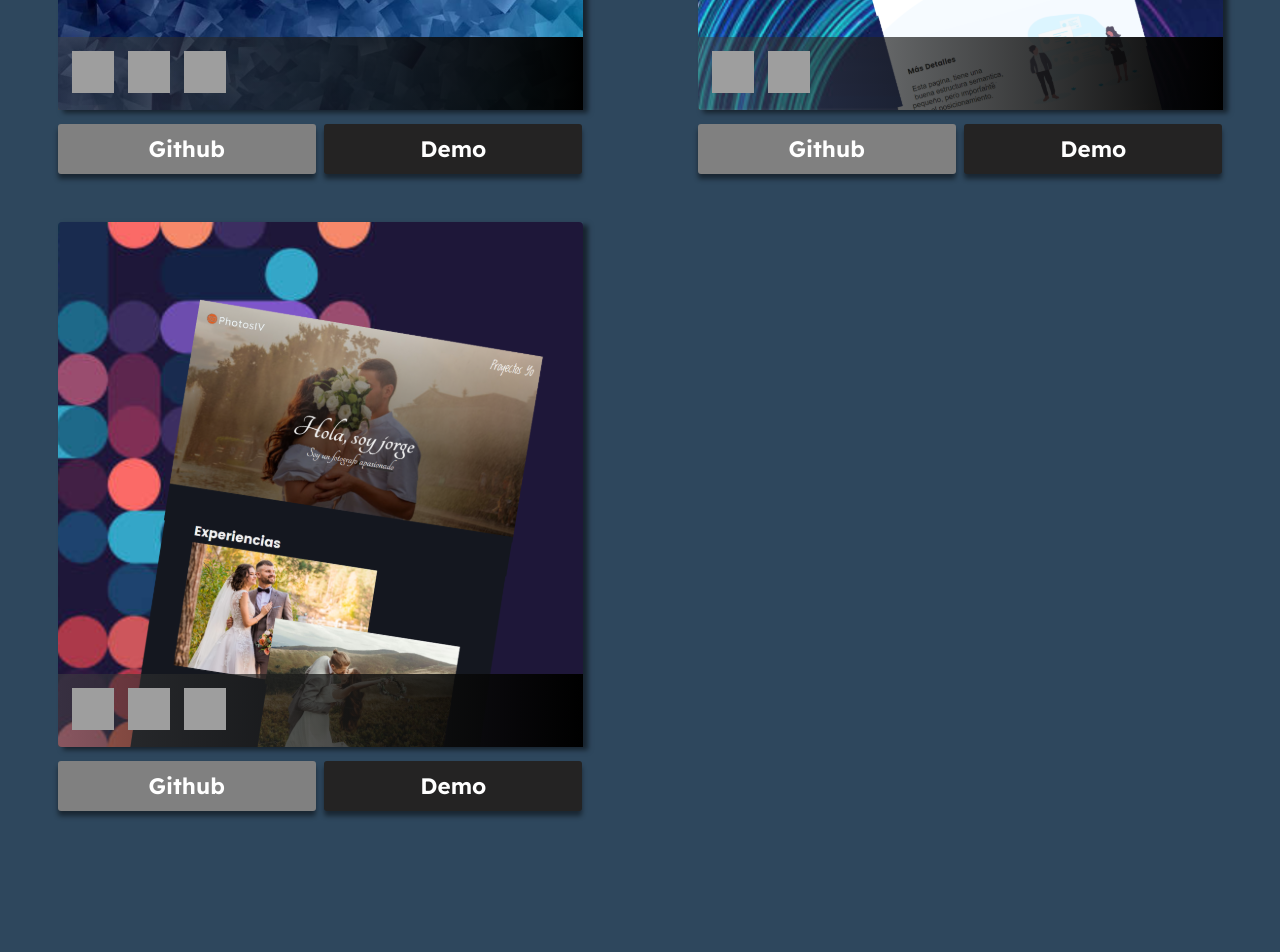
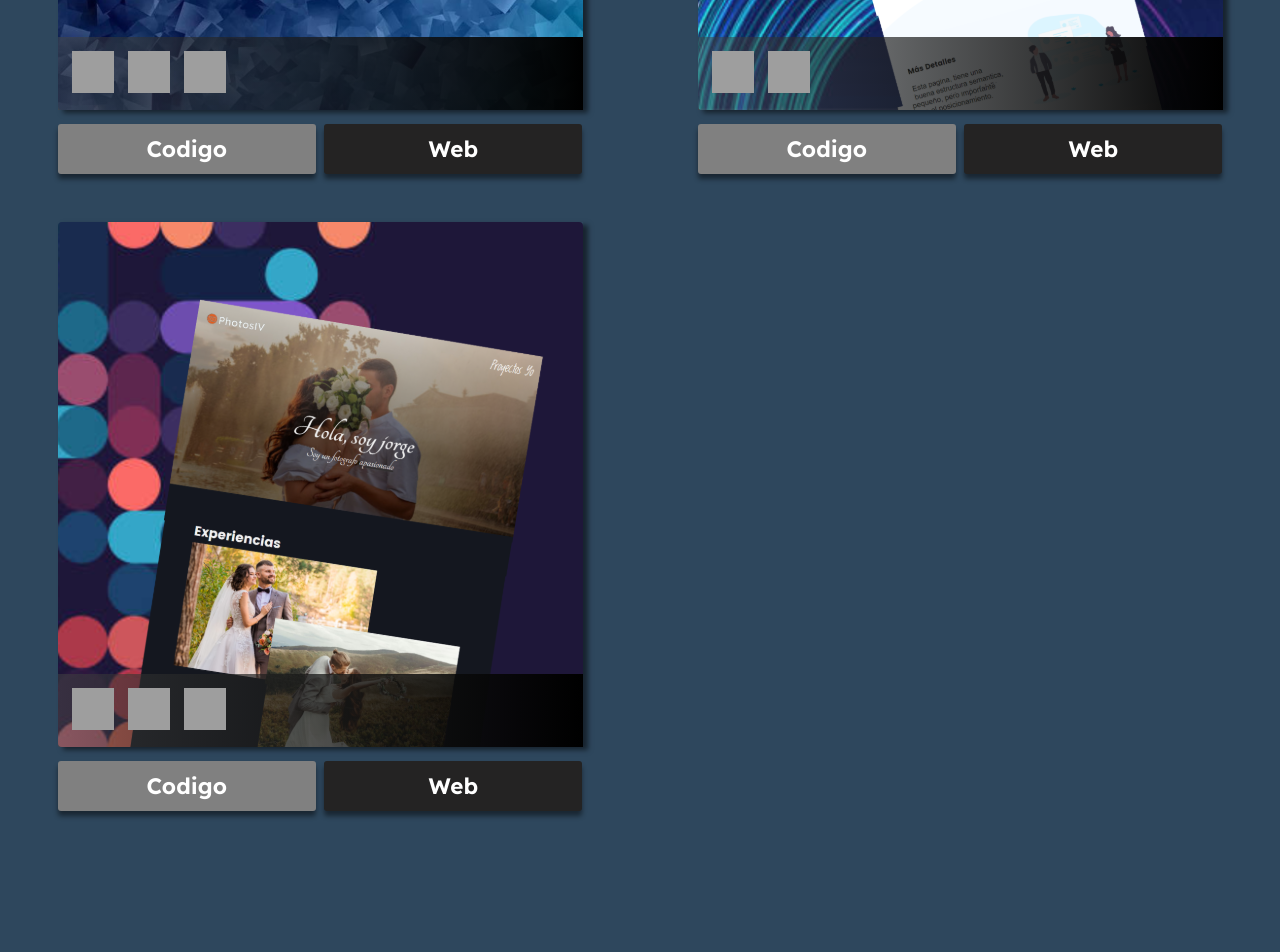
Before and after one commit to Roger-aprende/Portafolio, a React (Vite) app: page / in a window 1280 px wide. Shown: the part 1540-2492 px from the top of the page. Built offline with nearby package versions, Linux system fonts and the light colour scheme; grey boxes are pictures that could not be loaded.

Commit message:
Correciones ortograficas: Más cambia a "github" por codigo y Demo por "Web"

```diff
--- a/src/components/about-me/AbouME.jsx
+++ b/src/components/about-me/AbouME.jsx
@@ -26,7 +26,7 @@ export function AbuotMe ({title, memo_1, memo_2, memo_3 ,who_I}){
                 </p>
 
                 <p className="about-me__text">
-                    Programaba en casa de conocidos,<span className="about-me__highlight"> <span className="span span-grey">descargaba</span> los tutoriales, para repasarlos en donde pudiera,</span>  ya que en mi casa no podía estar siempre, a la vez trabaja para conseguir mejores herramientas e internet
+                    Programaba en casa de conocidos,<span className="about-me__highlight"> <span className="span span-grey">descargaba</span> los tutoriales, para repasarlos en donde pudiera,</span>  ya que en mi casa no podía estar siempre, a la vez trabajaba para conseguir mejores herramientas e internet
                 </p>
 
                 <p className="about-me__text">
@@ -40,11 +40,11 @@ export function AbuotMe ({title, memo_1, memo_2, memo_3 ,who_I}){
                 </div>
 
                 <p className="about-me__text">
-                        Por ello decidí crecer en silencio, pero ya es hora de demostrar de que soy capaz, quiero agradecerle a <a href="https://manz.dev/" target="_blank" title="Visita su web" className="span span-purple">MANZ</a> <a href="https://www.youtube.com/@DorianDesings" title="Visita su web" className="span span-black">DORIAN</a> <a href="https://jonmircha.com/" target="_blank" title="Visita su web" className="span span-orange">JONMIRCHA</a> <a href="https://midu.dev/" target="_blank" title="Visita su web" className="span span-blue">MIDUDEV</a> a todas esas personas que subieron cursos gratuitos de los cuales aprendí
+                        Por ello decidí crecer en silencio, pero ya es hora de demostrar de que soy capaz, quiero agradecerle a <a href="https://manz.dev/" target="_blank" title="Visita su web" className="span span-purple">MANZ</a> <a href="https://www.youtube.com/@DorianDesings" title="Visita su web" className="span span-black">DORIAN</a> <a href="https://jonmircha.com/" target="_blank" title="Visita su web" className="span span-orange">JONMIRCHA</a> <a href="https://midu.dev/" target="_blank" title="Visita su web" className="span span-blue">MIDUDEV</a> y a todas esas personas que subieron cursos gratuitos de los cuales aprendí
                 </p>
 
                 <p className="about-me__text">
-                        También a DIOS por regalarme esta historia la cual la quiero llevar alrededor del <span className="span span-green">mundo</span> para ser un ejemplo más <span className="span span-yellow">que todo es posible</span> soy venezolano me llamo Roger Salazar, y las circunstancias no dicen quien serás, lo dicen tus decisiones.
+                        También a DIOS por regalarme esta historia la cual quiero llevar alrededor del <span className="span span-green">mundo</span> para ser un ejemplo más <span className="span span-yellow">que todo es posible</span> soy venezolano me llamo Roger Salazar, y las circunstancias no dicen quien serás, lo dicen tus decisiones.
                 </p>
 
             </header>
--- a/src/components/footer/Footer.jsx
+++ b/src/components/footer/Footer.jsx
@@ -4,7 +4,7 @@ import '../footer/footer.css'
 export function Footer ({children}){
     return(
         <footer className="footer">
-            <p className="footer__text">Este portafolio fue diseñado y desarollado <a href="https://ve.linkedin.com/in/roger-salazar-8035a525a" target='_blank' title="Visita mi linkedIn" className='footer__contacto'>por mi</a> con <span className="footer__icon">{children}</span> contantame <a href="#" className='footer__contacto'>programador.resa@gmail.com</a></p>
+            <p className="footer__text">Este portafolio fue diseñado y desarollado <a href="https://ve.linkedin.com/in/roger-salazar-8035a525a" target='_blank' title="Visita mi linkedIn" className='footer__contacto'>por mi</a> con <span className="footer__icon">{children}</span> contáctame <a href="#" className='footer__contacto'>programador.resa@gmail.com</a></p>
         </footer>
 
     )
--- a/src/main.jsx
+++ b/src/main.jsx
@@ -28,7 +28,7 @@ root.render(
                     </CardNew>
 
                     <div className="card__button">
-                        <Buttons title1="Github" title2="Demo" link_github={"https://github.com/Roger-aprende/Calculadora"} link_demo={"https://roger-aprende.github.io/Calculadora/"}/>
+                        <Buttons title1="Codigo" title2="Web" link_github={"https://github.com/Roger-aprende/Calculadora"} link_demo={"https://roger-aprende.github.io/Calculadora/"}/>
                     </div>
                 </article>
 
@@ -40,7 +40,7 @@ root.render(
                     </CardNew>
 
                     <div className="card__button">
-                        <Buttons title1="Github" title2="Demo" />
+                        <Buttons title1="Codigo" title2="Web" />
                     </div>
                 </article>
 
@@ -53,8 +53,8 @@ root.render(
 
                     <div className="card__button">
                         <Buttons
-                            title1="Github"
-                            title2="Demo"
+                            title1="Codigo"
+                            title2="Web"
                             link_github="https://github.com/Roger-aprende/template--photo"
 
                             />
```
